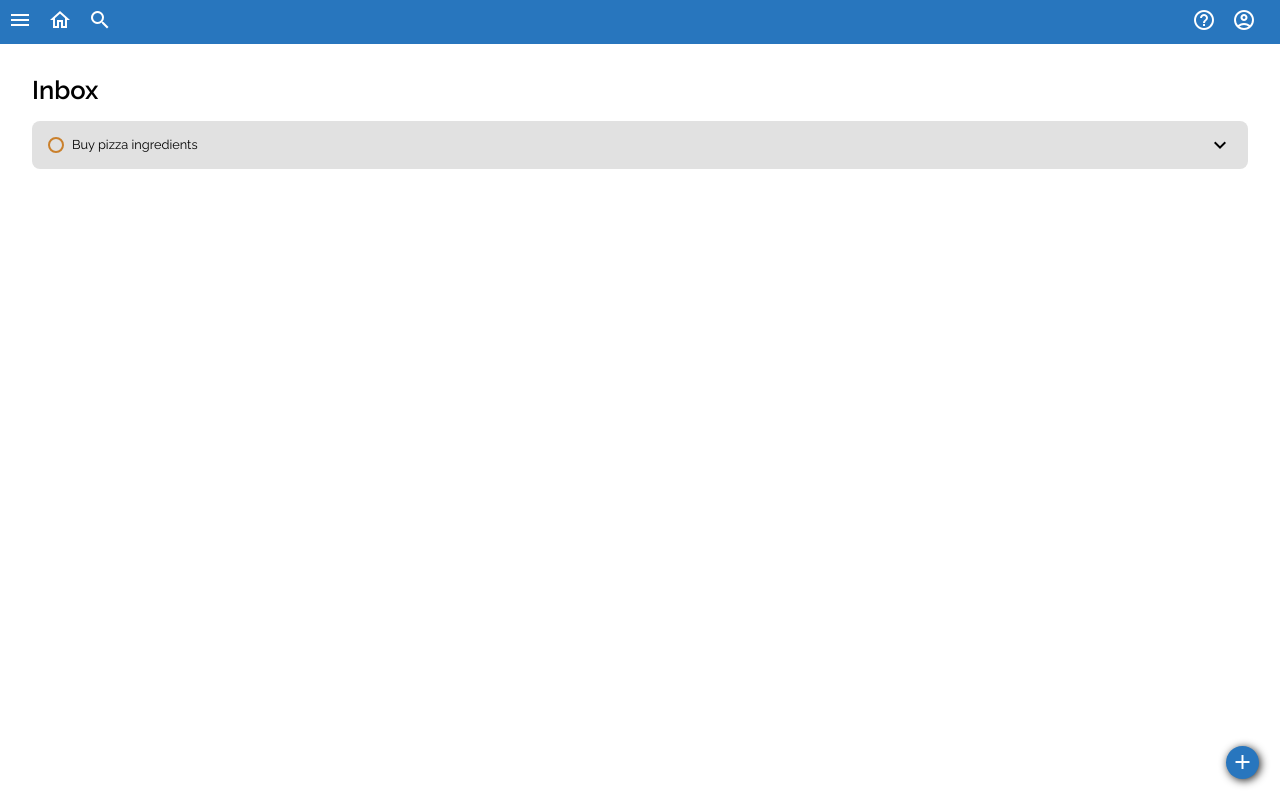
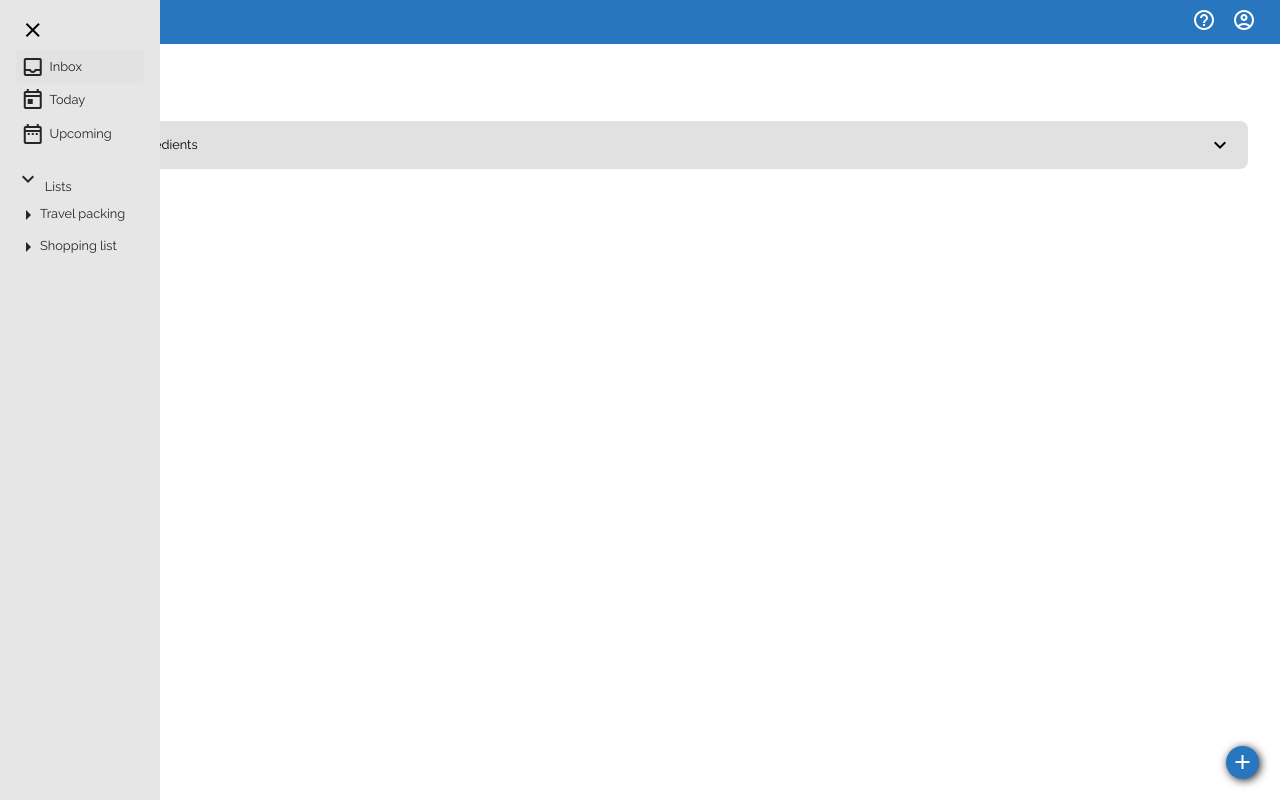
Before and after one commit to ramironinni/todo-list, a website built with webpack: page dist/index.html in a window 1280 px wide. Both pictures are taken after a click on the button "menu". Built offline with nearby package versions, Linux system fonts and the light colour scheme.

Commit message:
Add interaction to side nav

```diff
--- /dev/null
+++ b/src/close-side-menu.js
@@ -0,0 +1,9 @@
+const sideNavCloseBtn = document.querySelector(".side-nav-close-btn");
+
+sideNavCloseBtn.addEventListener("click", closeSideNav);
+
+const sideNav = document.querySelector(".side-nav");
+
+function closeSideNav() {
+    sideNav.classList.remove("side-nav-active");
+}
--- a/src/index.js
+++ b/src/index.js
@@ -3,3 +3,5 @@ import "./task-toggle-details";
 import "./task-show-edit-details";
 import "./show-create-new-task";
 import "./task-add-subtask";
+import "./show-side-menu";
+import "./close-side-menu";
--- /dev/null
+++ b/src/show-side-menu.js
@@ -0,0 +1,9 @@
+const sideNavBtn = document.querySelector(".side-nav-btn");
+
+sideNavBtn.addEventListener("click", showSideNav);
+
+const sideNav = document.querySelector(".side-nav");
+
+function showSideNav() {
+    sideNav.classList.add("side-nav-active");
+}
--- a/src/style.css
+++ b/src/style.css
@@ -110,12 +110,15 @@ input {
     display: flex;
     justify-content: center;
     height: 100%;
-    /* width: 10rem; */
     width: 0;
     overflow-x: hidden;
     transition: 0.5s;
     background-color: var(--color-element-secondary);
     color: #252525;
+}
+
+.side-nav-active {
+    width: 10rem;
 }
 
 .side-nav-list {
--- a/src/task-add-subtask.js
+++ b/src/task-add-subtask.js
@@ -8,7 +8,7 @@ const subtasksContainer = document.querySelector(
 let subtaskCounter = 2;
 
 function addSubtask() {
-    if (subtaskCounter < 6) {
+    if (subtaskCounter < 5) {
         const newSubtask = document.createElement("input");
         newSubtask.classList.add("task-add-subtask-item-input");
         newSubtask.placeholder = "Subtask (optional)";
```
Also changed, not shown: dist/index.html, dist/main.js.
